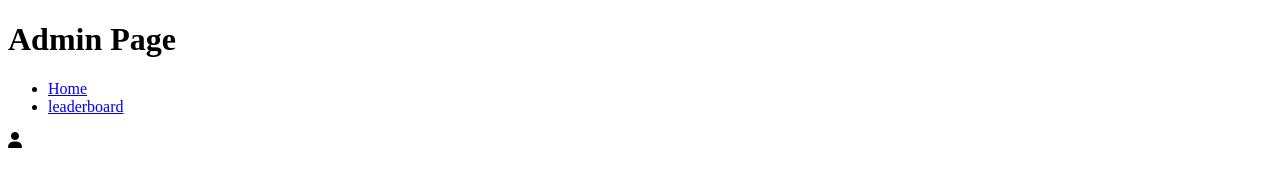
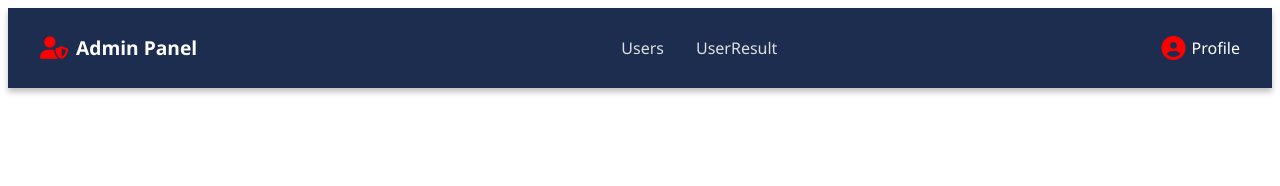
Before and after one commit to Carbophile/erasmus-2025-team1, a website: page public/admin/users.html in a window 1280 px wide. Drawn offline with Linux system fonts and the light colour scheme.

Commit message:
styling and navbar for admin

```diff
--- /dev/null
+++ b/public/admin/users.css
@@ -0,0 +1,74 @@
+nav {
+  display: flex;
+  align-items: center;
+  justify-content: space-between;
+  background: #1d2d50; /* Dutch Blue */
+  color: #fff;
+  padding: 0.8rem 2rem;
+  font-family: "Segoe UI", sans-serif;
+  box-shadow: 0 4px 6px rgba(0,0,0,0.25);
+}
+
+nav .logo {
+  display: flex;
+  align-items: center;
+  font-size: 1.2rem;
+  font-weight: bold;
+}
+
+nav .logo i {
+  margin-right: 8px;
+  font-size: 1.4rem;
+  color: #ff0000;
+}
+
+nav .navbar {
+  display: flex;
+  justify-content: center;
+  list-style: none;
+  gap: 2rem;
+  flex: 1;
+}
+
+nav .navbar li {
+  list-style: none;
+}
+
+nav .navbar a {
+  text-decoration: none;
+  color: #e0e0e0;
+  font-size: 1rem;
+  transition: 0.3s;
+  position: relative;
+}
+
+nav .navbar a:hover {
+  color: #ff0000;
+}
+
+nav .navbar a::after {
+  content: "";
+  position: absolute;
+  bottom: -5px;
+  left: 0;
+  width: 0%;
+  height: 2px;
+  background: #ff0000;
+  transition: width 0.3s ease-in-out;
+}
+
+nav .navbar a:hover::after {
+  width: 100%;
+}
+
+nav .profile {
+  display: flex;
+  align-items: center;
+  cursor: pointer;
+}
+
+nav .profile i {
+  font-size: 1.5rem;
+  margin-right: 6px;
+  color: #ff0000;
+}
--- a/public/admin/users.html
+++ b/public/admin/users.html
@@ -4,21 +4,30 @@
 <head>
     <meta charset="UTF-8">
     <meta name="viewport" content="width=device-width, initial-scale=1.0">
-    <link rel="stylesheet" href="styles.css">
+    <link rel="stylesheet" href="../admin/users.css">
     <link rel="stylesheet" href="https://cdnjs.cloudflare.com/ajax/libs/font-awesome/6.4.0/css/all.min.css">
     <title>Admin</title>
 </head>
 
 <body>
     <header>
-        <h1>Admin Page</h1>
         <nav>
-            <ul>
-                <li><a href="../index.html">Home</a></li>
-                <li><a href="#">leaderboard</a></li>
+            <div class="logo">
+                <i class="fas fa-user-shield"></i>
+                <span>Admin Panel</span>
+            </div>
+
+            <ul class="navbar">
+                <li class="nav-item"><a href="users.html">Users</a></li>
+                <li class="nav-item"><a href="userResult.html">UserResult</a></li>
             </ul>
-            <i class="fa-solid fa-user"></i>
+
+            <div class="profile">
+                <i class="fas fa-user-circle"></i>
+                <span>Profile</span>
+            </div>
         </nav>
+
     </header>
     <main>
     </main>
```
Also changed, not shown: public/admin/style.css (deleted).
